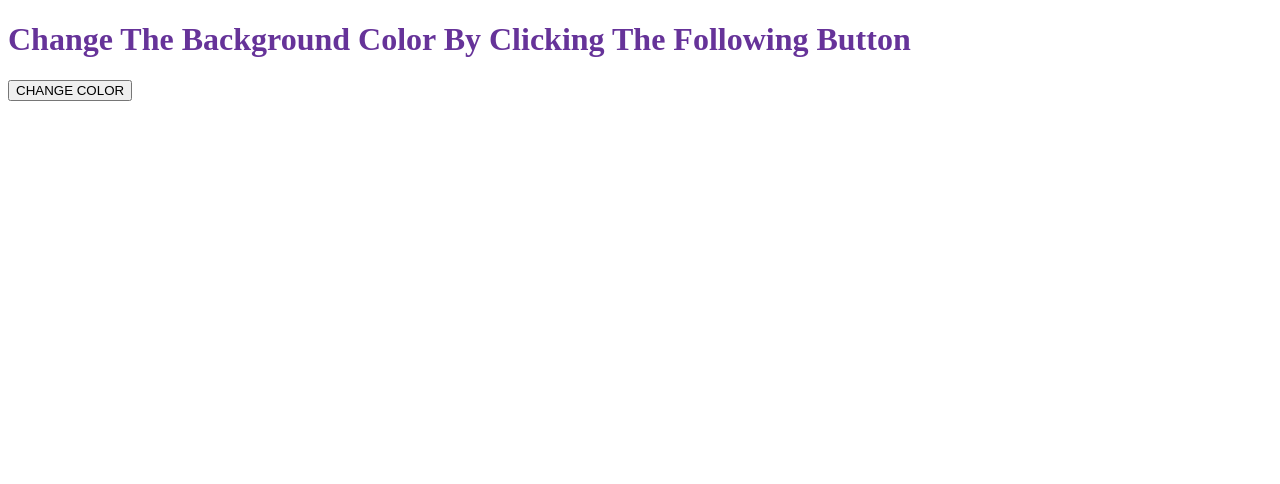
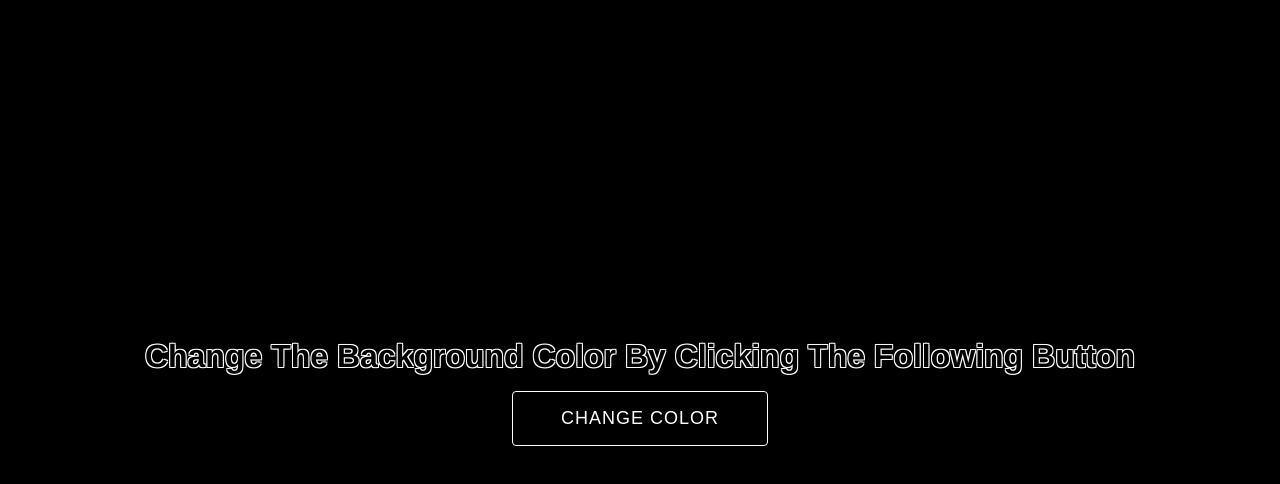
Before and after one commit to Ashfak-Hossain/JS-DOM-Projects, a plain HTML site: page Project-1_Change-the-background-color/index.html in a window 1280 px wide. Drawn offline with Linux system fonts and the light colour scheme.

Commit message:
Styles added

```diff
--- a/Project-1_Change-the-background-color/index.html
+++ b/Project-1_Change-the-background-color/index.html
@@ -11,9 +11,11 @@
     />
   </head>
   <body>
-    <h1>Change The Background Color By Clicking The Following Button</h1>
+    <div class="container">
+      <h1>Change The Background Color By Clicking The Following Button</h1>
 
-    <button>CHANGE COLOR</button>
+      <button id="change-btn">Change Color</button>
+    </div>
 
     <script src="/Project-1_Change-the-background-color/app.js"></script>
   </body>
--- a/Project-1_Change-the-background-color/styles.css
+++ b/Project-1_Change-the-background-color/styles.css
@@ -1,3 +1,49 @@
+*,
+*::after,
+*::before {
+  margin: 0;
+  padding: 0;
+  box-sizing: border-box;
+}
+
 body {
-  color: rebeccapurple;
+  font-family: "Franklin Gothic Medium", "Arial Narrow", Arial, sans-serif;
+  font-size: 16px;
+  background-color: #000;
+  width: 100vw;
+  height: 100vh;
 }
+
+.container {
+  width: 100%;
+  height: 100%;
+  display: flex;
+  flex-direction: column;
+  justify-content: center;
+  align-items: center;
+}
+
+button {
+  padding: 1rem 3rem;
+  margin: 1rem 0;
+  outline: none;
+  background-color: #000;
+  color: #fff;
+  border: 1px solid #fff;
+  border-radius: 0.25rem;
+  font-size: 18px;
+  text-transform: uppercase;
+  letter-spacing: 1px;
+  cursor: pointer;
+}
+
+button:hover {
+  background-color: #fff;
+  color: #000;
+  border: 1px solid #000;
+}
+
+h1 {
+  text-shadow: -1px -1px 0 #fff, 1px -1px 0 #fff, -1px 1px 0 #fff,
+    1px 1px 0 #fff;
+}
```
